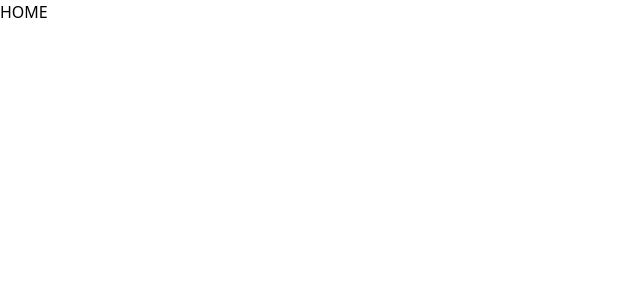
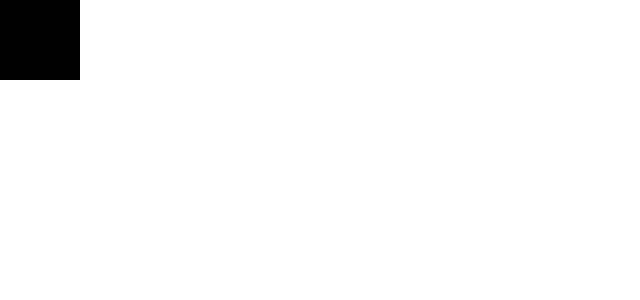
Before and after one commit to mr-am2k/travelpal, a React (Create React App) app in the folder frontend/: page / in a window 1280 px wide. Shown: the top 300 px of the page, without its empty margins (0-640 px from the left). Built offline with nearby package versions, Linux system fonts and the light colour scheme.

Commit message:
feat: aos initialized

```diff
--- a/frontend/package.json
+++ b/frontend/package.json
@@ -6,6 +6,7 @@
     "@testing-library/jest-dom": "^5.16.5",
     "@testing-library/react": "^13.4.0",
     "@testing-library/user-event": "^13.5.0",
+    "aos": "^2.3.4",
     "react": "^18.2.0",
     "react-dom": "^18.2.0",
     "react-router": "^6.4.2",
--- a/frontend/src/App.js
+++ b/frontend/src/App.js
@@ -1,9 +1,17 @@
 import "./App.css";
+import { useEffect } from "react";
 import { Routes, Route } from "react-router-dom";
+import AOS from "aos";
+import "aos/dist/aos.css";
+import Home from "./pages/Home";
 function App() {
+  useEffect(() => {
+    AOS.init();
+    AOS.refresh();
+  }, []);
   return (
     <Routes>
-      <Route path="/" element={<p>HOME </p>} />
+      <Route path="/" element={<Home />} />
       <Route path="about" element={<p>ABOUT</p>} />
     </Routes>
   );
--- a/frontend/src/pages/Home.js
+++ b/frontend/src/pages/Home.js
@@ -1,7 +1,11 @@
 import React from "react";
 
 const Home = () => {
-  return <div>Home</div>;
+  return (
+    <div data-aos="fade-up" className="h-20 w-20 bg-black">
+      HOME
+    </div>
+  );
 };
 
 export default Home;
```
Also changed, not shown: 1 other file (tests, documents, lock files or other folders).
